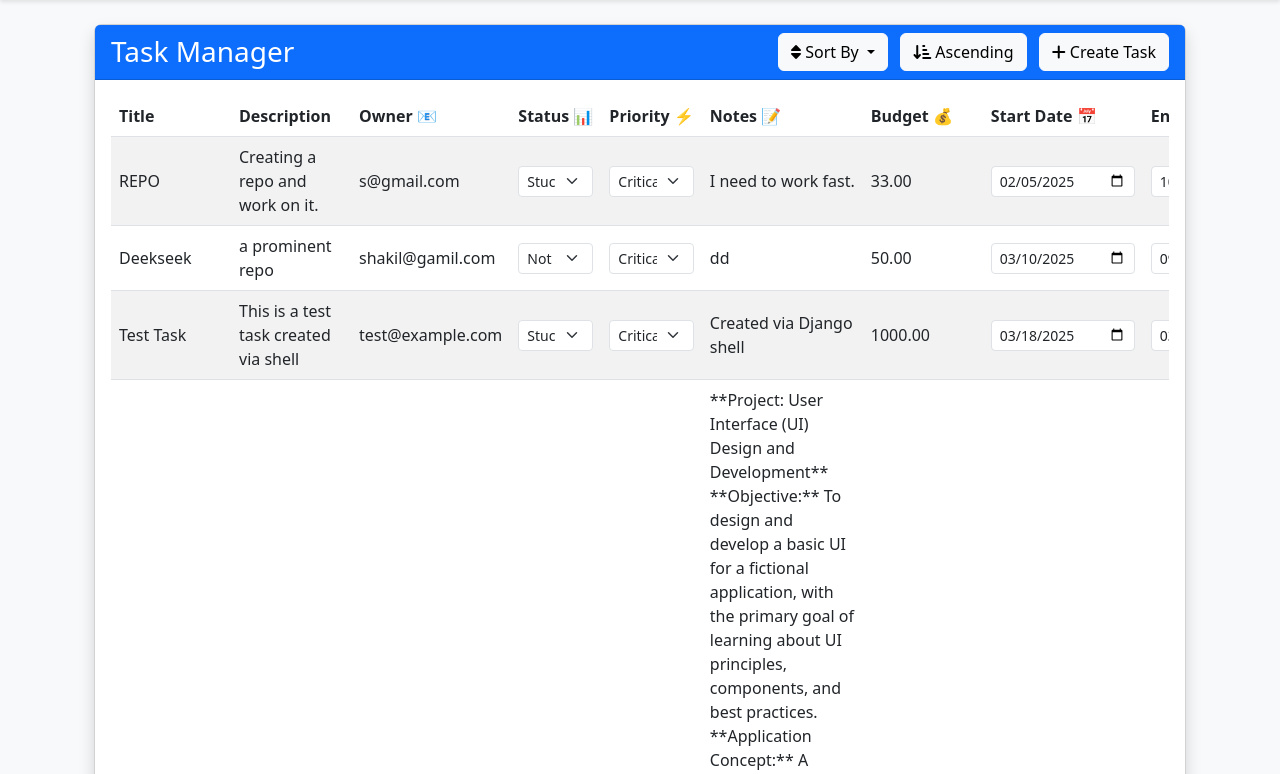
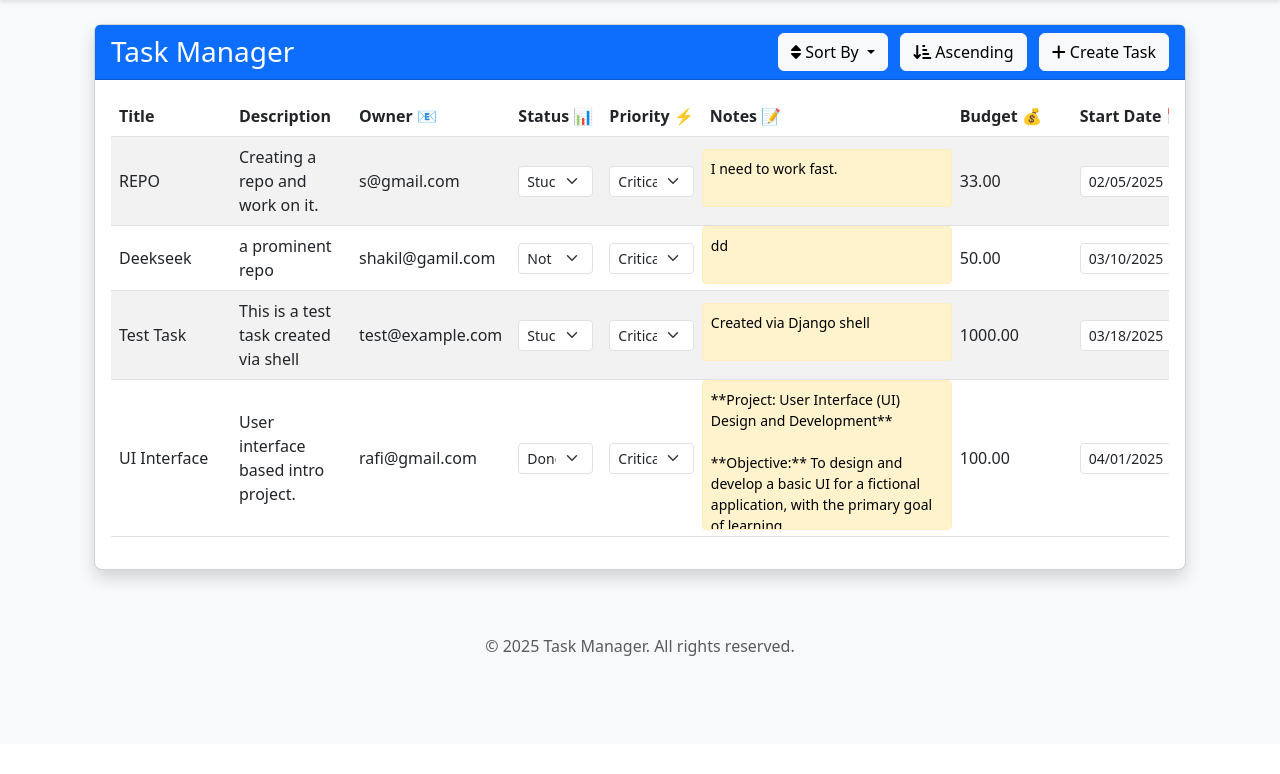
Before and after one commit to Shakilkhan24/Web-Project-Django, a Django app: page /tasks/ in a window 1280 px wide. Shown: the part 56-830 px from the top of the page. After the commit the page ends 712 px from the top, so only its background shows below. Run offline with Django 5.2, Linux system fonts and the light colour scheme; a user stored in the database is signed in; data comes from the database, SQL or seed files in the repository; both versions use the stored data as it was after the commit.

Commit message:
standard state 4

```diff
--- a/tasks/templates/tasks/task_list.html
+++ b/tasks/templates/tasks/task_list.html
@@ -2,6 +2,7 @@
 
 {% block content %}
 <div class="container-fluid mt-4">
+    <!-- Task List Content -->
     <div class="card shadow">
         <div class="card-header bg-primary text-white d-flex justify-content-between align-items-center">
             <h3 class="card-title mb-0">Task Manager</h3>
@@ -65,7 +66,9 @@
                                     {% endfor %}
                                 </select>
                             </td>
-                            <td contenteditable="true" class="editable" data-field="notes">{{ task.notes }}</td>
+                            <td class="notes-cell">
+                                <textarea class="notes-content editable" data-field="notes">{{ task.notes }}</textarea>
+                            </td>
                             <td contenteditable="true" class="editable" data-field="budget">{{ task.budget }}</td>
                             <td><input type="date" class="form-control form-control-sm date-input" data-field="start_date" value="{{ task.start_date|date:'Y-m-d' }}"></td>
                             <td><input type="date" class="form-control form-control-sm date-input" data-field="end_date" value="{{ task.end_date|date:'Y-m-d' }}"></td>
@@ -139,9 +142,9 @@
                             </div>
 
                             <!-- Notes -->
-                            <div class="col-md-12">
+                            <div class="col-12">
                                 <label for="createNotes" class="form-label">Notes</label>
-                                <textarea class="form-control" id="createNotes" rows="2" style="resize: none;"></textarea>
+                                <textarea class="form-control notes-textarea" id="createNotes"></textarea>
                             </div>
 
                             <!-- Budget & File -->
@@ -370,6 +373,49 @@ document.addEventListener('DOMContentLoaded', function() {
         console.log("New URL:", url.toString());
         window.location.href = url.toString();
     }
+
+    // Auto-adjust textarea height based on content
+    const adjustTextareaHeight = (textarea) => {
+        textarea.style.height = 'auto';
+        textarea.style.height = Math.min(textarea.scrollHeight, 150) + 'px';
+    };
+
+    // Initialize and handle all notes textareas
+    document.querySelectorAll('.notes-content').forEach(textarea => {
+        adjustTextareaHeight(textarea);
+
+        textarea.addEventListener('input', function() {
+            adjustTextareaHeight(this);
+        });
+
+        textarea.addEventListener('change', function() {
+            const taskId = this.closest('tr').dataset.taskId;
+            const field = this.dataset.field;
+            const value = this.value;
+
+            fetch(`/tasks/${taskId}/update/`, {
+                method: 'POST',
+                headers: {
+                    'Content-Type': 'application/json',
+                    'X-CSRFToken': getCookie('csrftoken')
+                },
+                body: JSON.stringify({
+                    field: field,
+                    value: value
+                })
+            })
+            .then(response => response.json())
+            .then(data => {
+                if (!data.success) {
+                    alert('Failed to update task');
+                }
+            })
+            .catch(error => {
+                console.error('Error:', error);
+                alert('Failed to update task');
+            });
+        });
+    });
 });
 
 // Form validation
@@ -445,5 +491,62 @@ document.addEventListener('DOMContentLoaded', function() {
     #sortOrderBtn {
         min-width: 120px;
     }
+
+    /* Notes styling */
+    .notes-cell {
+        position: relative;
+        min-width: 250px;
+        max-width: 350px;
+        padding: 0 !important;
+    }
+
+    .notes-content {
+        white-space: pre-wrap;
+        word-wrap: break-word;
+        max-height: 150px;
+        overflow-y: auto;
+        background-color: #fff3cd;
+        padding: 8px;
+        border-radius: 4px;
+        font-size: 0.875rem;
+        line-height: 1.5;
+        margin: 0;
+        width: 100%;
+        height: 100%;
+        border: 1px solid #ffeeba;
+        resize: none;
+    }
+
+    .notes-content:focus {
+        outline: 2px solid #0d6efd;
+        background-color: #fffbf0;
+        border-color: #0d6efd;
+    }
+
+    .notes-content::-webkit-scrollbar {
+        width: 6px;
+    }
+
+    .notes-content::-webkit-scrollbar-track {
+        background: #f1f1f1;
+        border-radius: 3px;
+    }
+
+    .notes-content::-webkit-scrollbar-thumb {
+        background: #c1c1c1;
+        border-radius: 3px;
+    }
+
+    .notes-content::-webkit-scrollbar-thumb:hover {
+        background: #a8a8a8;
+    }
+
+    .notes-textarea {
+        min-height: 100px;
+        max-height: 300px;
+        resize: vertical;
+        font-size: 0.875rem;
+        line-height: 1.5;
+    }
 </style>
 {% endblock %}
```
Also changed, not shown: tasks/templates/tasks/home.html (+42 -3 lines), tasks/templates/tasks/kanban.html (+72 -14 lines), db.sqlite3.
